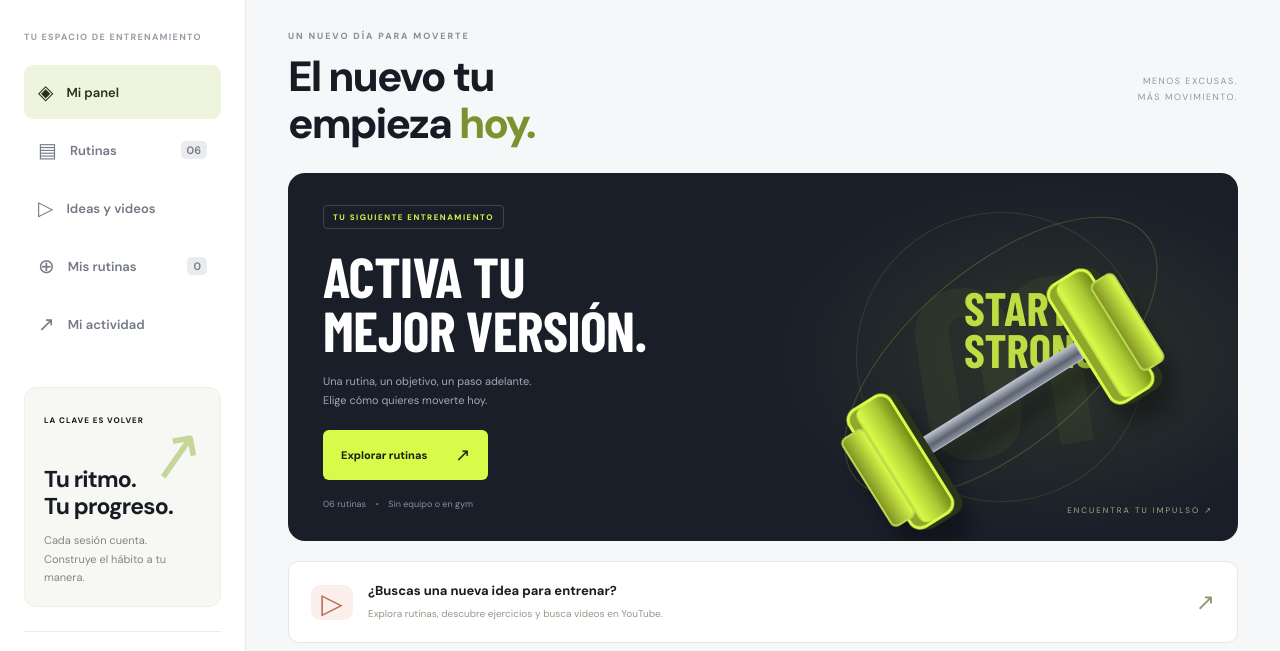
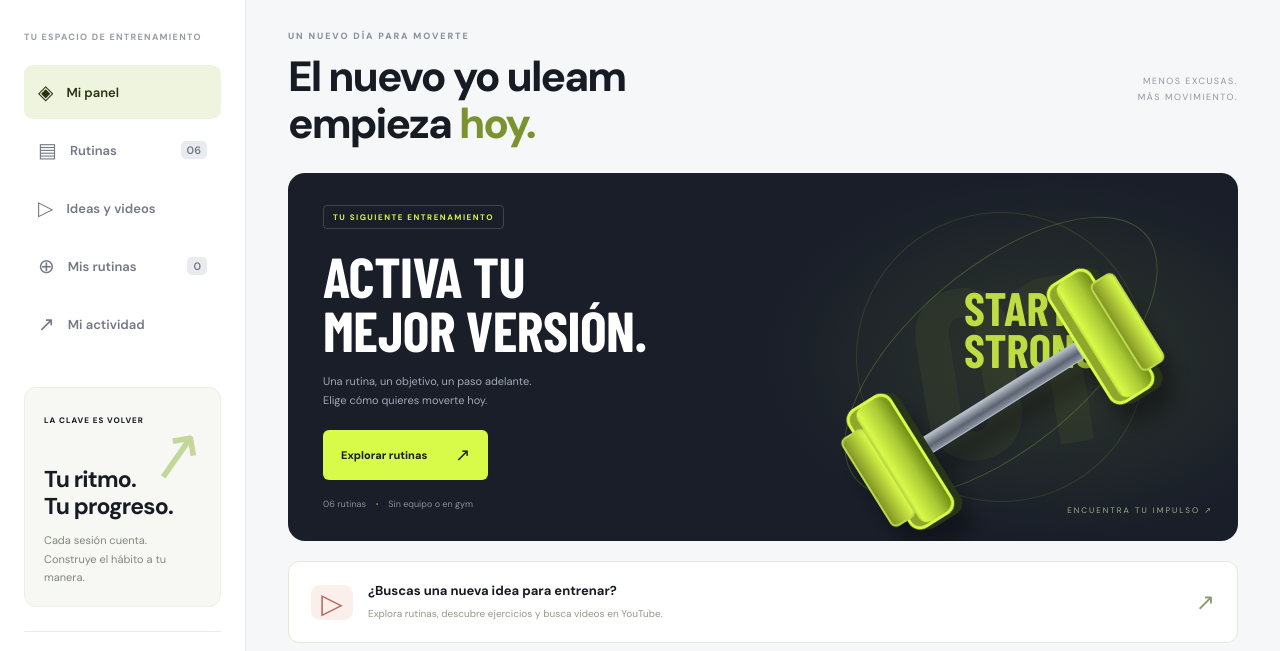
Before and after one commit to AleX-xv/Impulso-Gym, a website: page index.html in a window 1280 px wide. Shown: the part 87-738 px from the top of the page. Drawn offline with nearby package versions, Linux system fonts and the light colour scheme; a web font is replaced by a local one.

Commit message:
el nuevo yo

```diff
--- a/index.html
+++ b/index.html
@@ -15,7 +15,7 @@
 <main>
 <header class="topbar"><span>TRAIN / TRACK / REPEAT</span><div><span class="live-dot"></span> <time id="today"></time></div></header>
 <section id="home-view" class="view">
-<div class="page-title"><div><p class="eyebrow">UN NUEVO DÍA PARA MOVERTE</p><h1>El nuevo tu<br>empieza <em>hoy.</em></h1></div><span class="edition">MENOS EXCUSAS.<br>MÁS MOVIMIENTO.</span></div>
+<div class="page-title"><div><p class="eyebrow">UN NUEVO DÍA PARA MOVERTE</p><h1>El nuevo yo uleam<br>empieza <em>hoy.</em></h1></div><span class="edition">MENOS EXCUSAS.<br>MÁS MOVIMIENTO.</span></div>
 <div class="hero"><div class="hero-copy"><span class="pill">TU SIGUIENTE ENTRENAMIENTO</span><h2>Activa tu<br>mejor versión.</h2><p>Una rutina, un objetivo, un paso adelante.<br>Elige cómo quieres moverte hoy.</p><button class="primary" id="hero-start">Explorar rutinas <span>↗</span></button><div class="hero-meta"><span>06 rutinas</span><b>·</b><span>Sin equipo o en gym</span></div></div><div class="hero-art" aria-hidden="true"><div class="orbit orbit-one"></div><div class="orbit orbit-two"></div><div class="energy">01<span>START<br>STRONG.</span></div><div class="barbell"><i></i><b></b><i></i></div><span class="art-note">ENCUENTRA TU IMPULSO ↗</span></div></div>
 <a class="ideas-entry" href="ideas.html"><span aria-hidden="true">▷</span><div><strong>¿Buscas una nueva idea para entrenar?</strong><p>Explora rutinas, descubre ejercicios y busca videos en YouTube.</p></div><b aria-hidden="true">↗</b></a>
 <div class="stats"><article><span class="stat-icon">↗</span><div><span>Sesiones esta semana</span><strong id="week-count">0 <small>sesiones</small></strong></div></article><article><span class="stat-icon">◷</span><div><span>Tiempo registrado</span><strong id="minutes-count">0 <small>min esta semana</small></strong></div></article><article><span class="stat-icon">◎</span><div><span>Tu objetivo semanal</span><strong><select id="goal" aria-label="Objetivo de sesiones semanales"><option value="2">2</option><option value="3" selected>3</option><option value="4">4</option><option value="5">5</option><option value="6">6</option><option value="7">7</option></select> <small>sesiones</small></strong></div></article></div>
```
